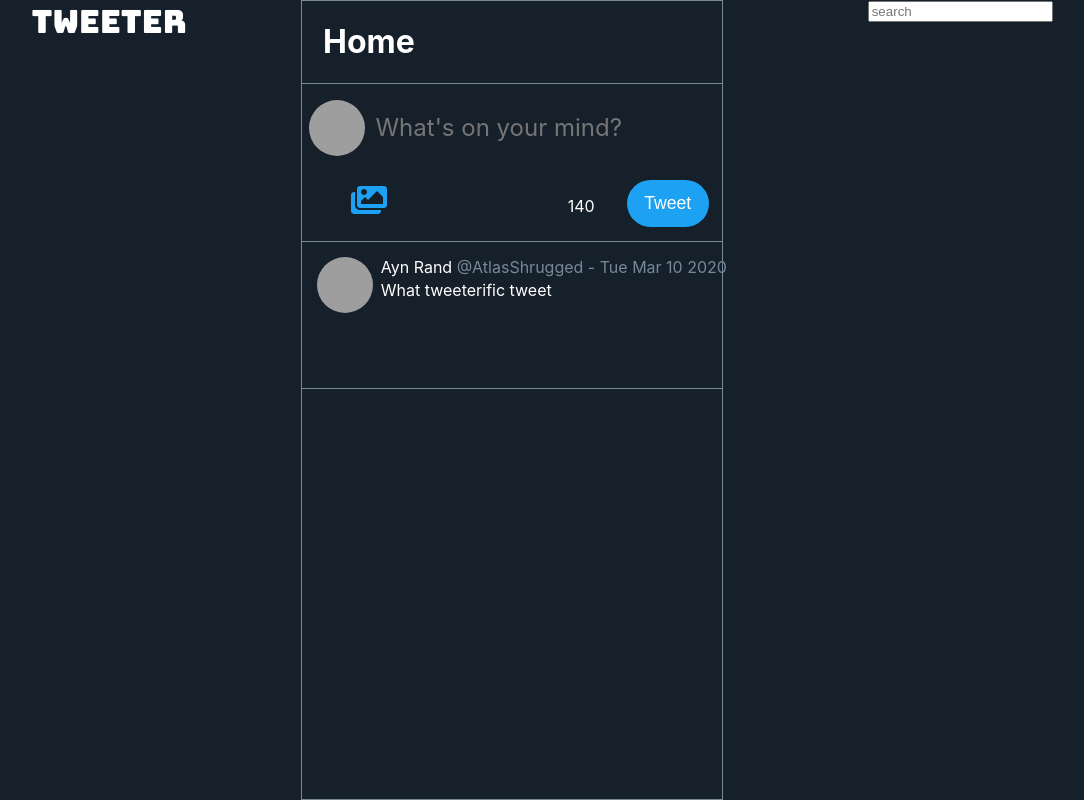
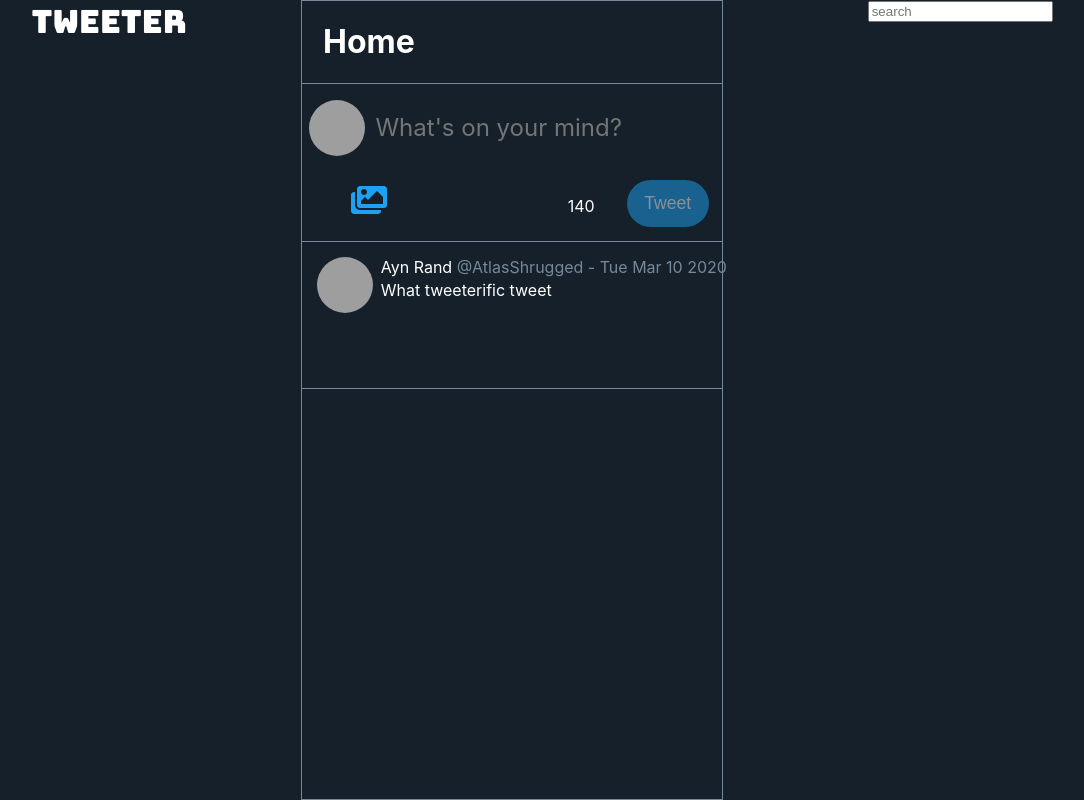
Before and after one commit to jadk97/tweeter-2.0, a React (Create React App) app: page / in a window 1280 px wide. Shown: the whole page, without its empty margins (83-1167 px from the left). Built offline with nearby package versions, Linux system fonts and the light colour scheme; grey boxes are pictures that could not be loaded.

Commit message:
added some basic input validation to the ComposeTweet component

```diff
--- a/src/components/Button.css
+++ b/src/components/Button.css
@@ -17,3 +17,8 @@
 .button:hover{
   background-color: #4095c6;
 }
+
+.__disabled{
+  opacity: 0.5;
+  pointer-events: none;
+}
--- a/src/components/Button.js
+++ b/src/components/Button.js
@@ -1,9 +1,15 @@
 import React from "react";
 import "./Button.css"
 const Button = (props) => {
+  let classes = [];
+
+  if(props.disabled){
+    classes.push("__disabled");
+    console.log(classes.join(" "));
+  }
   return(
     <React.Fragment>
-    <button className="button">{props.children}</button>
+    <button {...props} className={"button" + " " + classes.join(" ")}>{props.children}</button>
     </React.Fragment>
   )
 }
--- a/src/components/ComposeTweet.css
+++ b/src/components/ComposeTweet.css
@@ -31,6 +31,9 @@
   sans-serif;
 }
 
+.__filled {
+  color: white
+}
 .tweet-submit-options{
   display: flex;
   flex-direction: row;
--- a/src/components/ComposeTweet.js
+++ b/src/components/ComposeTweet.js
@@ -6,20 +6,26 @@ import { FontAwesomeIcon } from '@fortawesome/react-fontawesome';
 import { faImages } from '@fortawesome/free-solid-svg-icons'
 const ComposeTweet = (props) => {
   const [tweet, setTweet] = useState("");
-
+  // const [isFocused, setIsFocused] = useState(false);
   const handleChange = (e) => {
     console.log(e.target.value);
     setTweet(e.target.value);
   }
+
+  const handleFocus = () => {
+
+  }
+
   return (
     <div className="compose-tweet">
       <form>
         <div className="tweet-box">
           <img className="avatar" src={"https://www.deccanherald.com/sites/dh/files/styles/article_detail/public/article_images/2017/04/04/604513.jpg?itok=FqqfYOfA"} />
           <TextareaAutosize
-            className="tweet-input"
+            className={`tweet-input${tweet.length > 0 ? " __filled" : "" }`}
             placeholder="What's on your mind?"
             onChange={handleChange}
+            onFocus={handleFocus}
           ></TextareaAutosize>
 
         </div>
@@ -33,7 +39,7 @@ const ComposeTweet = (props) => {
                 {140 - tweet.length}
               </p>
             </div>
-            <Button>Tweet</Button>
+            <Button disabled={tweet.length === 0}>Tweet</Button>
           </div>
         </div>
       </form>
```
